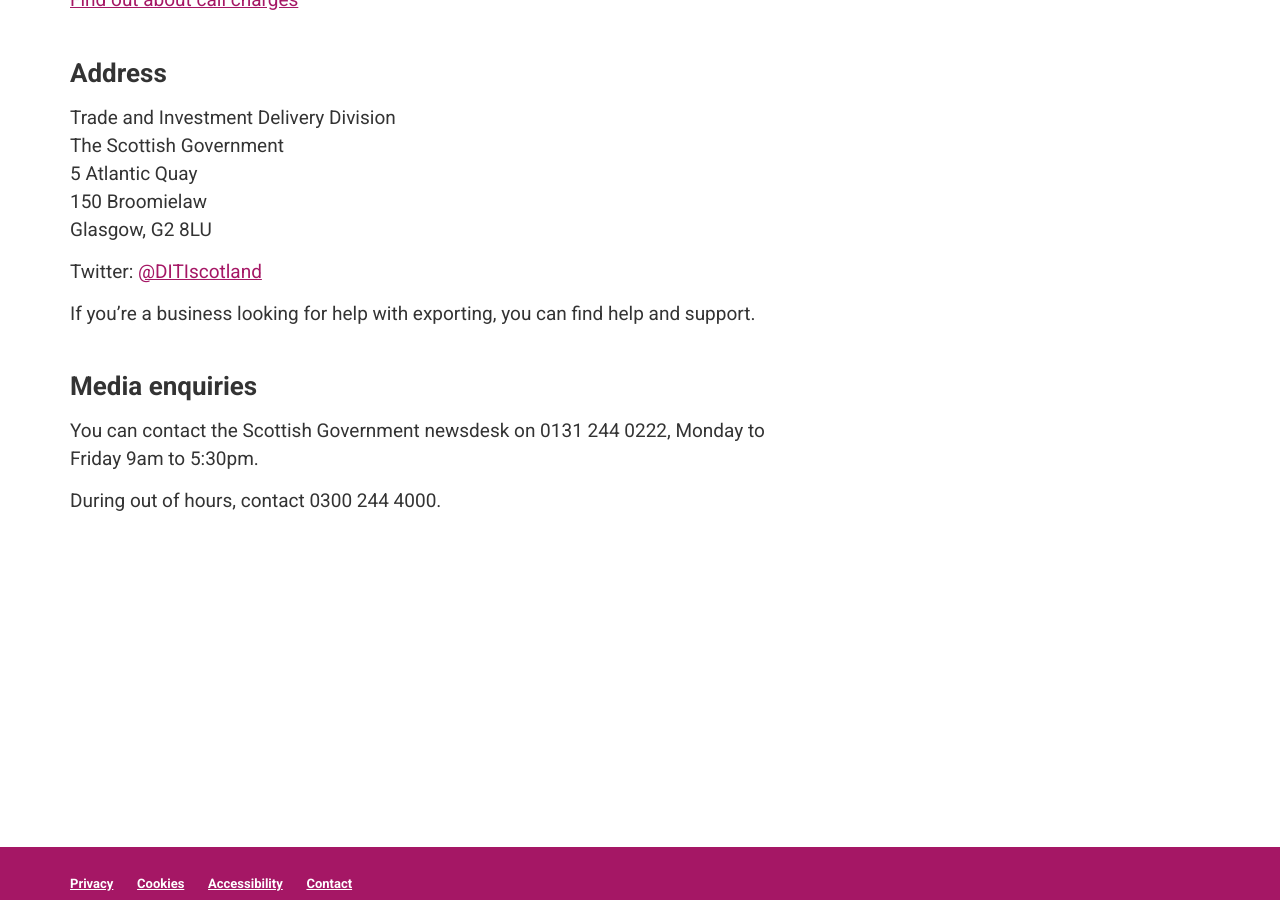
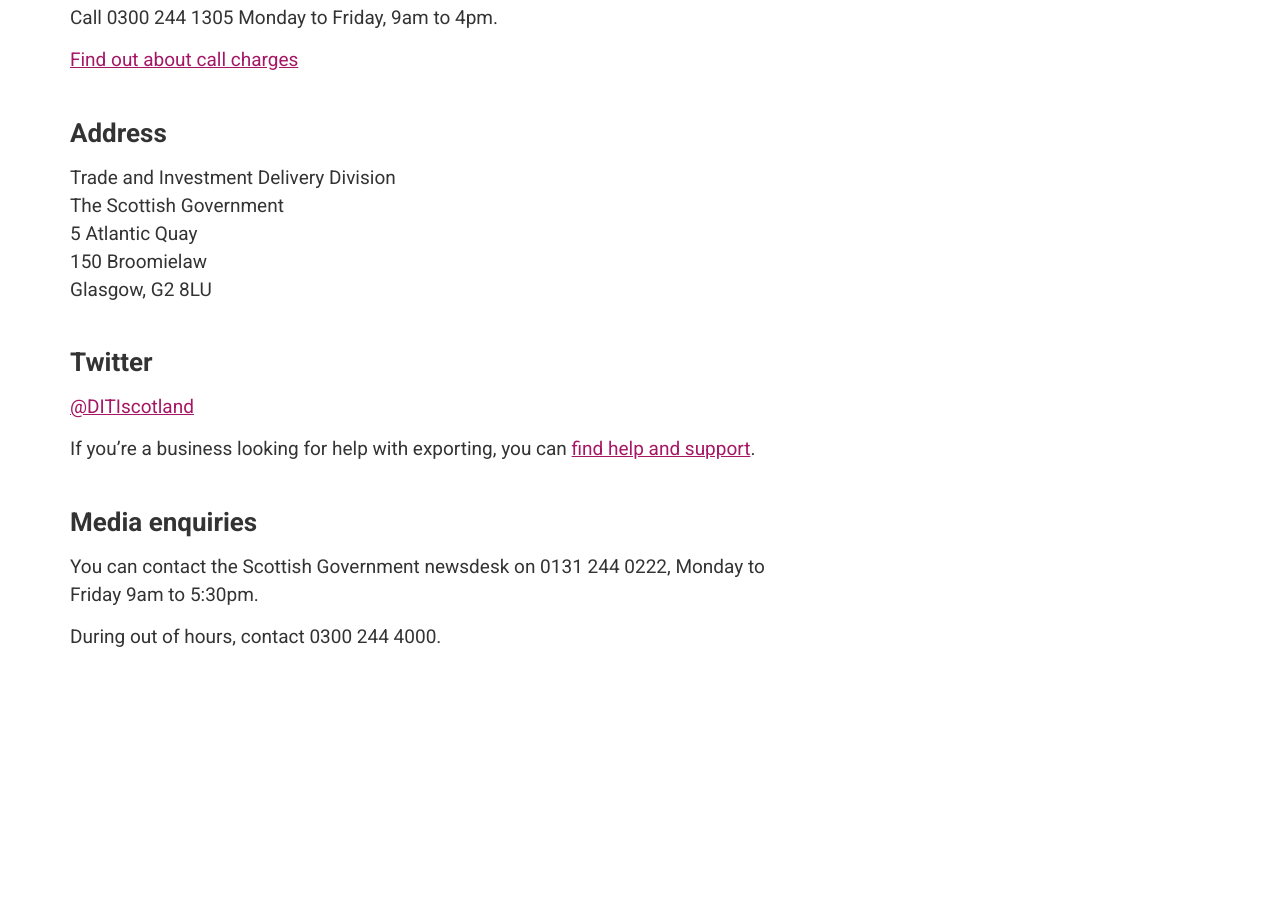
Before and after one commit to scottishgovernment/tradingnation.mygov.scot, a Jekyll site: the page built from pages/contact.md, in a window 1280 px wide and 900 px high, scrolled down 535 px. Built offline with Jekyll 4.4.1, drawn with Linux system fonts in a browser that asks for light colours; some of the changed lines change nothing that is shown.

Commit message:
Copy edits to contact page

```diff
--- a/pages/contact.md
+++ b/pages/contact.md
@@ -10,10 +10,10 @@
 
 <p class='leader'>To contact us about A Trading Nation you can</p>
 
-### Email
-[XXX@gov.scot](mailto:)
+## Email
+<XXX@gov.scot>
 
-### Phone
+## Phone
 Call 0300 244 1305 Monday to Friday, 9am to 4pm.
 
 [Find out about call charges](https://www.gov.uk/call-charges)
@@ -25,9 +25,11 @@
 150 Broomielaw
 Glasgow, G2 8LU
 
-Twitter: [@DITIscotland](https://twitter.com/ditiscotland?lang=en)
+## Twitter
+[@DITIscotland](https://twitter.com/ditiscotland?lang=en)
 
-If you’re a business looking for help with exporting, you can find help and support.
+
+If you’re a business looking for help with exporting, you can [find help and support](https://tradingnation.mygov.scot/help-for-businesses/).
 
 
 ## Media enquiries
```
